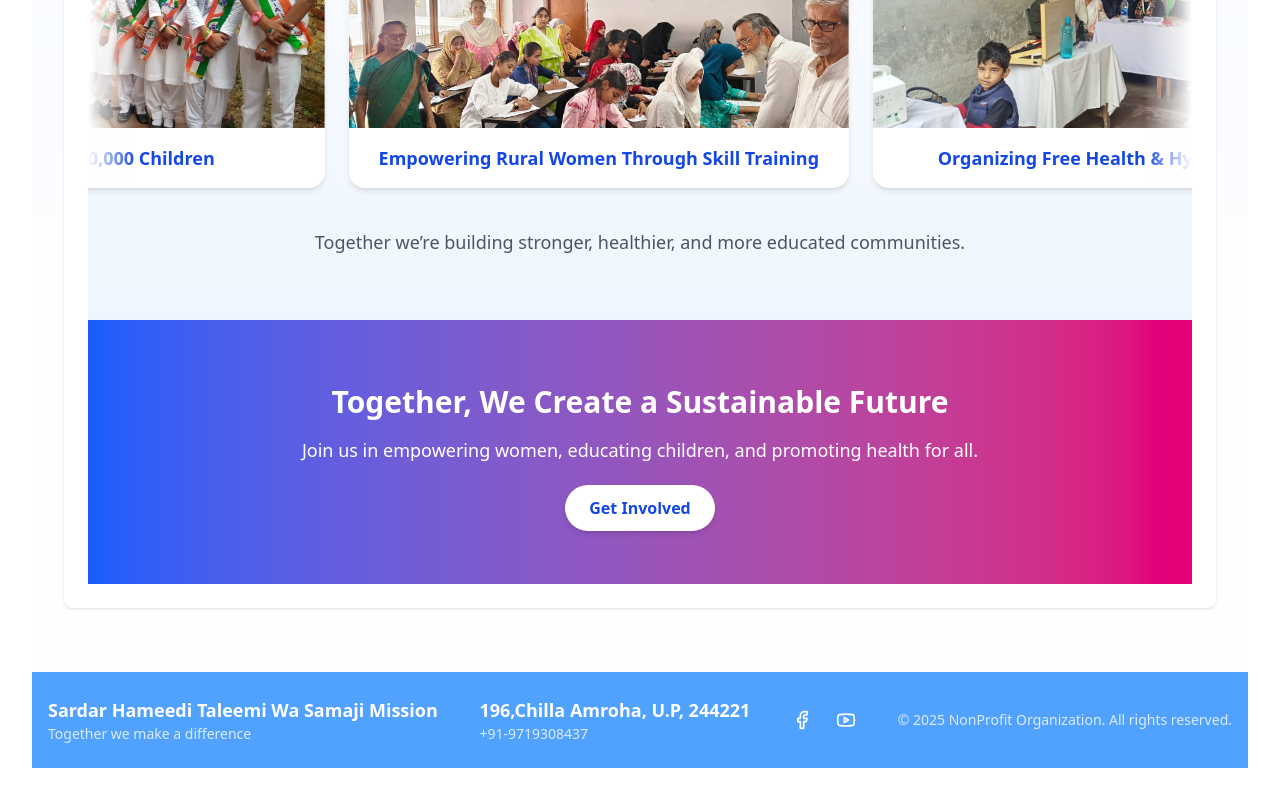
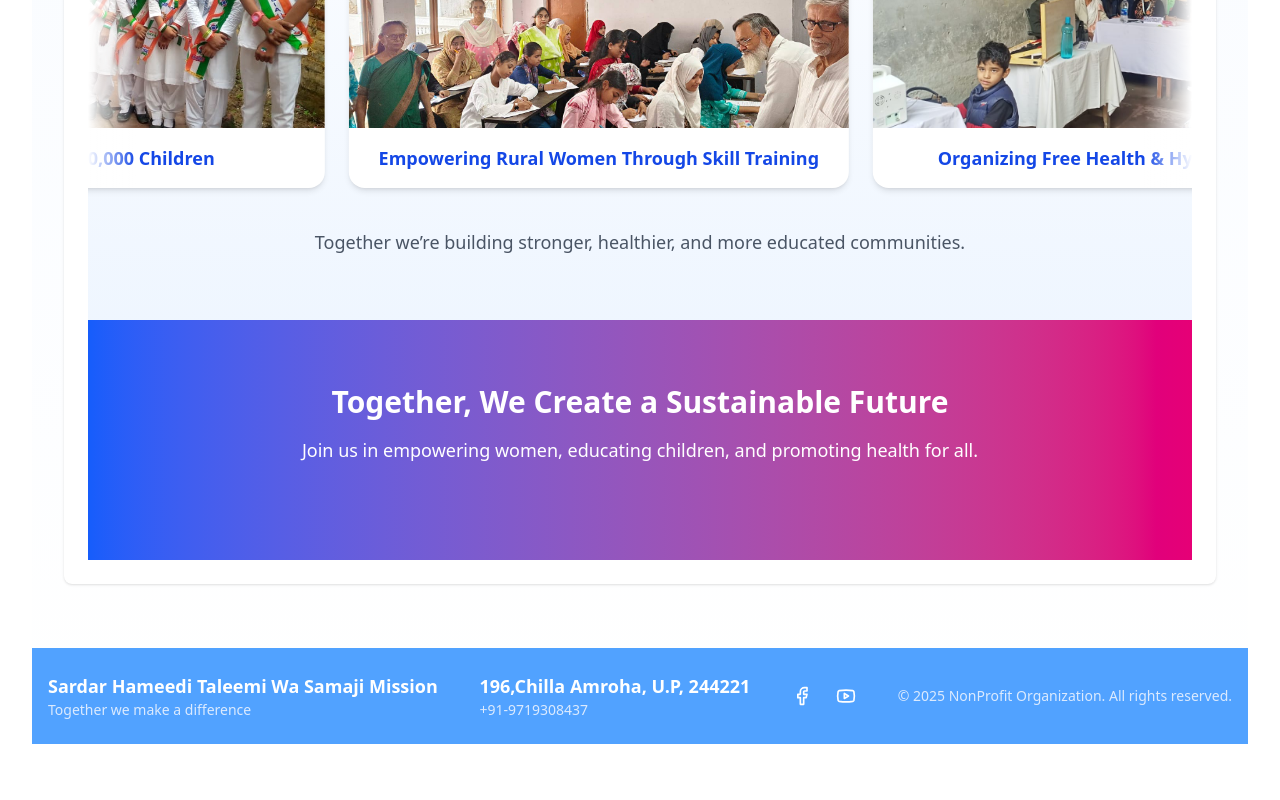
Before and after one commit to HumairaSid/SardarHameediMission, a React (Vite) app: page / in a window 1280 px wide. Shown: the part 1776-2576 px from the top of the page. After the commit the page ends 2552 px from the top, so only its background shows below. Built offline with nearby package versions, Linux system fonts and the light colour scheme.

Commit message:
remove unused code

```diff
--- a/src/components/Footer.tsx
+++ b/src/components/Footer.tsx
@@ -1,5 +1,5 @@
 import React from "react";
-import { Facebook, Twitter, Instagram, Linkedin, Youtube } from "lucide-react";
+import { Facebook, Youtube } from "lucide-react";
 
 const Footer: React.FC = () => {
   return (
--- a/src/pages/home.tsx
+++ b/src/pages/home.tsx
@@ -1,4 +1,4 @@
-import React from "react";
+
 import { Link } from "react-router-dom";
 import shmission1 from "../assets/shmission6.jpg"
 import shmission2 from "../assets/shmission8.jpg"
@@ -192,12 +192,7 @@ const Home = () => {
           Join us in empowering women, educating children, and promoting health
           for all.
         </p>
-        <Link
-          to="/contact"
-          className="bg-white text-blue-700 px-6 py-3 rounded-full font-semibold hover:bg-gray-100 shadow-md"
-        >
-          Get Involved
-        </Link>
+
       </div>
     </section>
   );
```
